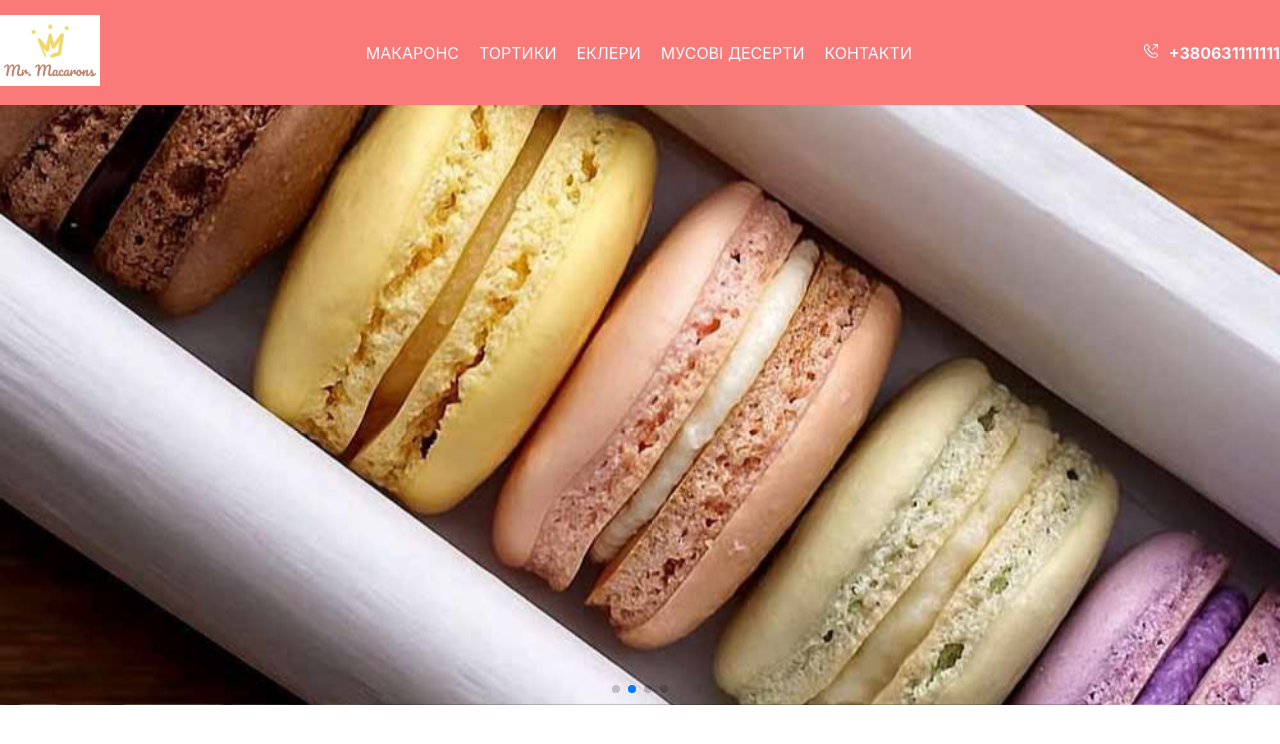
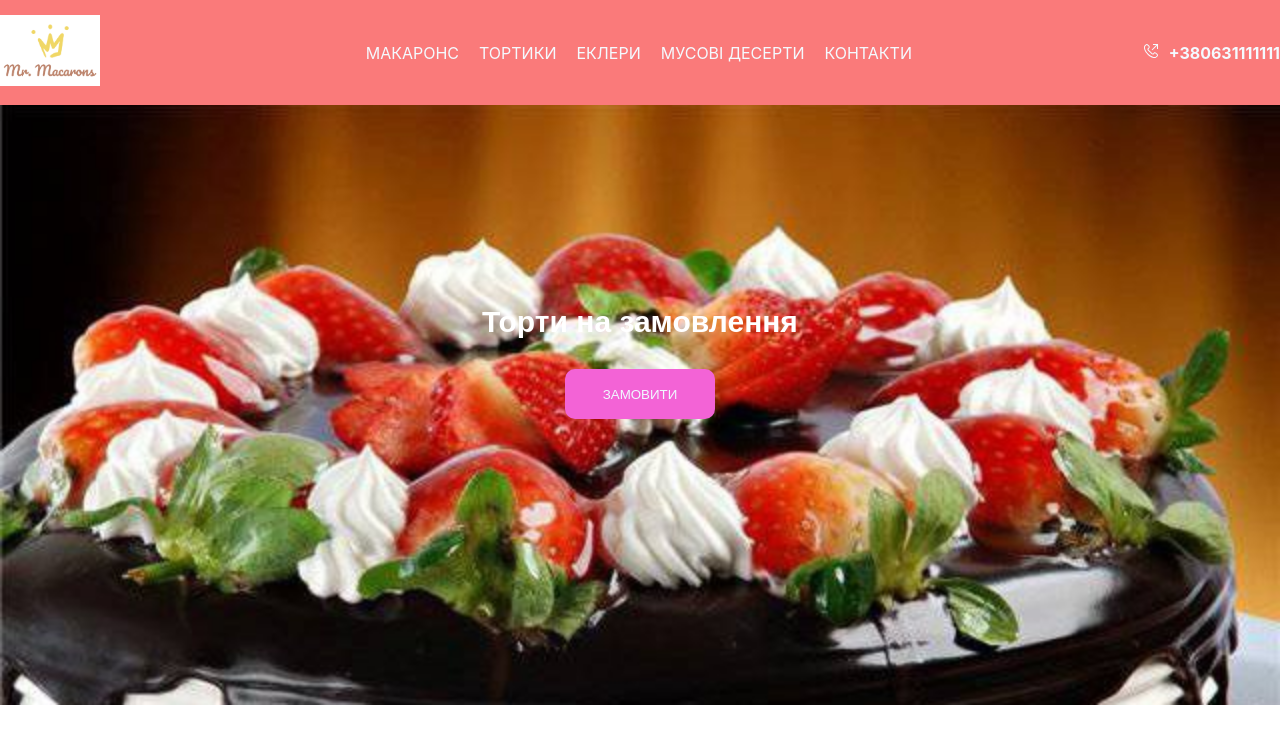
Before and after one commit to Ihorhomenko/coffe-cake, a React (Create React App) app: page / in a window 1280 px wide. Shown: the top 744 px of the page. Built offline with nearby package versions, Linux system fonts and the light colour scheme.

Commit message:
chenge hero

```diff
--- a/src/components/hero/hero.css
+++ b/src/components/hero/hero.css
@@ -1,15 +1,42 @@
 .cake{
-  margin-left: auto;
-  margin-left: auto;
-  background-image: url("../../../public/photo1687287726.jpeg");
+  background-image: url("../../image/photo1687287726.jpeg");
   background-size: cover;
   background-repeat: no-repeat;
   height: 75vh;
 }
 
+.hero_title-text{
+  font-family: 'Poppins', sans-serif;
+  display: block;
+  margin-top: 0;
+  font-size: 30px;
+  font-weight: 700;
+  color: white;
+}
+.hero_title{
+  text-align: center;
+  padding-top: 200px;
+  padding-bottom: 200px;
+}
+
 .swiper-slide img {
-    display: block;
-    object-fit: cover;
-    width: 100%;
-    height: 75vh;
+  display: block;
+  object-fit: cover;
+  width: 100%;
+  height: 75vh;
   }
+
+.hero_title-but{
+  width: 150px;
+  height: 50px;
+  border: none;
+  border-radius: 10px;
+  color: aliceblue;
+  background-color: rgb(243, 99, 214);
+  transition: all 250ms linear;
+}
+.hero_title-but:hover{
+  background-color: transparent;
+  border: 1px solid aliceblue;
+  border-radius: 10px;
+}
--- a/src/components/hero/hero.jsx
+++ b/src/components/hero/hero.jsx
@@ -1,8 +1,8 @@
 import { Swiper, SwiperSlide } from "swiper/react";
 // import cake from "../../image/photo1687287726.jpeg"
-import macaruns from "../../image/macaruns.jpeg"
-import ecllers from "../../image/eklers.jpeg"
-import muscat from "../../image/muscat.jpeg"
+// import macaruns from "../../image/macaruns.jpeg"
+// import ecllers from "../../image/eklers.jpeg"
+// import muscat from "../../image/muscat.jpeg"
 import "swiper/css";
 import "swiper/css/pagination";
 import "swiper/css/navigation";
@@ -31,10 +31,14 @@ const Hero = () => {
       >
         <SwiperSlide>
           <div className="cake">
+            <div className="hero_title">
+              <p className="hero_title-text">Торти на замовлення</p>
+              <button type="button" className="hero_title-but">ЗАМОВИТИ</button>
+            </div>
           </div>
 
         </SwiperSlide>
-        <SwiperSlide>
+        {/* <SwiperSlide>
           <img src={macaruns} alt="macaruns" />
         </SwiperSlide>
         <SwiperSlide>
@@ -42,7 +46,7 @@ const Hero = () => {
         </SwiperSlide>
         <SwiperSlide>
           <img src={muscat} alt="muscat"/>
-        </SwiperSlide>
+        </SwiperSlide> */}
       </Swiper>
     </>
     )
```
Also changed, not shown: public/photo1687287726.jpeg (deleted).
